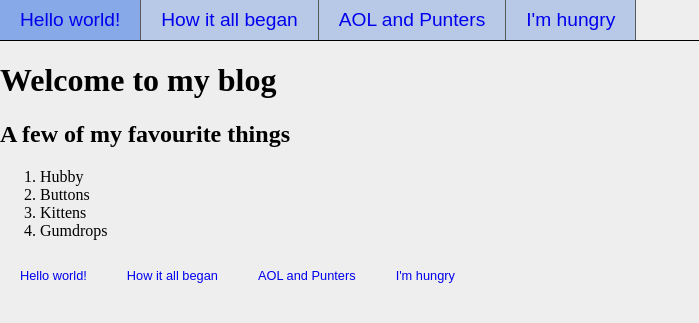
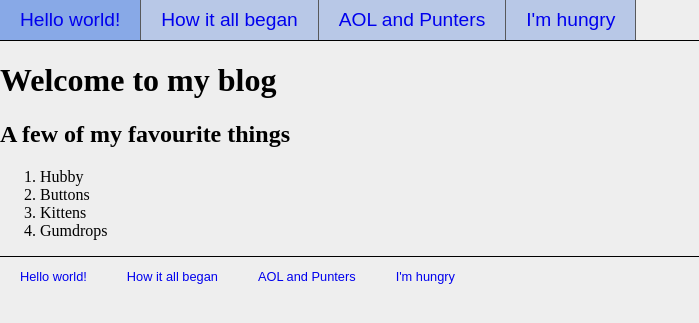
Before and after one commit to IrynaIglehart/Simple-Html-Lesson, a Jekyll site: the page built from index.html, in a window 1280 px wide. Shown: the top 323 px of the page, without its empty margins (0-699 px from the left). Built offline with Jekyll 4.4.1, drawn with Linux system fonts in a browser that asks for light colours.

Commit message:
added border on top of footer nav

```diff
--- a/css/styles.css
+++ b/css/styles.css
@@ -52,7 +52,7 @@ ul {
 
 /* Styles for the footer navigation */
 .site-navf {
-  /*border-bottom: 1px solid black;*/
+  border-top: 1px solid black;
   font: 0.8em "Arial", sans-serif;
 }
 
```
